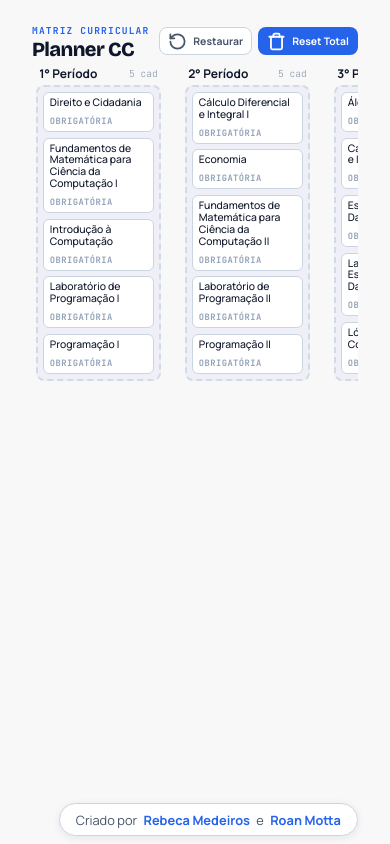
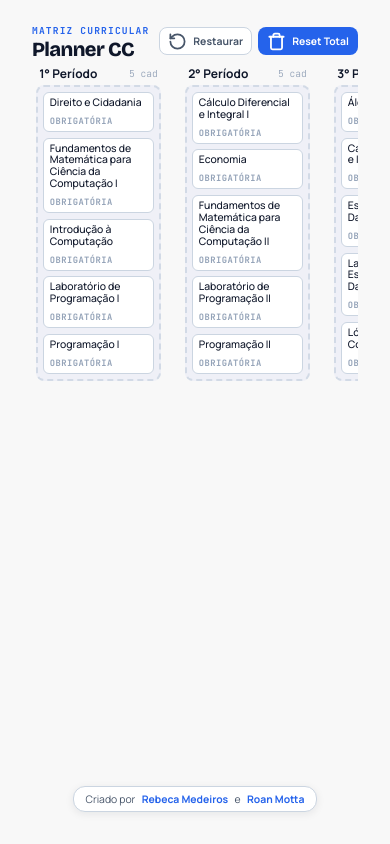
Before and after one commit to rebecamdrs/ufcg-cc-planner, a React (Vite) app: page / in a window 390 px wide. Built offline with nearby package versions, Linux system fonts and the light colour scheme; no server answers.

Commit message:
teste-mobile

```diff
--- a/src/components/Footer/footer.css
+++ b/src/components/Footer/footer.css
@@ -25,3 +25,15 @@
 .rodape-autores a:hover {
   text-decoration: underline;
 }
+
+@media (max-width: 900px), (max-height: 500px) {
+  .rodape-autores {
+    align-self: center;
+    margin: 1rem auto 1.5rem auto;
+    font-size: 0.65rem;
+    padding: 0.3rem 0.75rem;
+    border-radius: 12px;
+    z-index: 20;
+    position: relative;
+  }
+}
--- a/src/components/NovoPeriodo/novo-periodo.css
+++ b/src/components/NovoPeriodo/novo-periodo.css
@@ -52,3 +52,33 @@
   color: var(--accent-cc);
   opacity: 0.85;
 }
+
+@media (max-width: 768px) and (orientation: portrait) {
+  .zona-novo-periodo {
+    width: 140px;
+    min-width: 140px;
+    padding: 1rem 0.5rem;
+    border-radius: 12px;
+    margin-top: 1.5rem;
+    font-size: 0.75rem;
+  }
+
+  .subtexto-zona {
+    font-size: 0.65rem;
+  }
+}
+
+@media (max-height: 500px) and (orientation: landscape) {
+  .zona-novo-periodo {
+    width: 82px;
+    min-width: 82px;
+    padding: 0.5rem 0.2rem;
+    border-radius: 8px;
+    margin-top: 1.1rem;
+    font-size: 0.6rem;
+  }
+
+  .subtexto-zona {
+    font-size: 0.5rem;
+  }
+}
```
